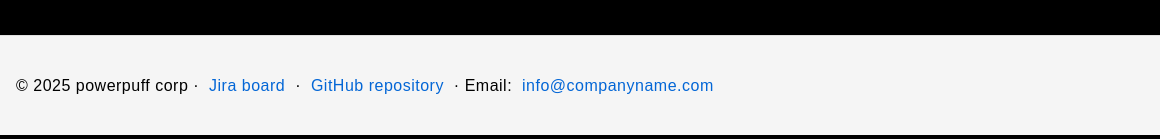
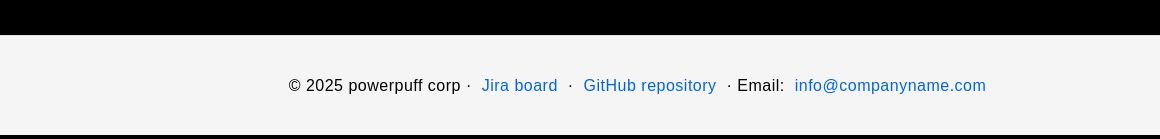
Before and after one commit to Swin-Group-Project/PowerpuffgirlsGroupProject1, a plain HTML site: page about.html in a window 1280 px wide. Shown: the part 2528-2667 px from the top of the page, 0-1160 px from the left. Drawn offline with Linux system fonts and the light colour scheme.

Commit message:
style(styles.css/about page for now): fixed footer logo in the center

```diff
--- a/css/styles.css
+++ b/css/styles.css
@@ -618,10 +618,11 @@ footer {
   border-top: 1px solid #e0e0e0; /*author: venson*/
   padding: 0 16px; /*changed initial value first authored by venson*/
   display: flex;
-  justify-content: space-between; /* pushes text left, logo right */
+  justify-content: center; /* center main content */
   align-items: center;
   font-size: 16px;        /* match header link text size */
   height: 100px;           /* same height as header (approx) */
+  position: relative;    /* allow absolute positioning inside */
 }
 
 footer a {
@@ -631,10 +632,15 @@ footer a {
 }
 
 .footer-content {
-  text-align: left;  /* keeps text aligned neatly */
+  text-align: center;  /* keeps text aligned neatly */
 }
+
+.footer-logo {
+  position: absolute;
+  right: 16px;         /* stick logo to the right */
+}
+
 .footer-logo img {
-
    width: 100px;    /* control logo size */
   height: auto;   /* keep proportions */
 }
```
